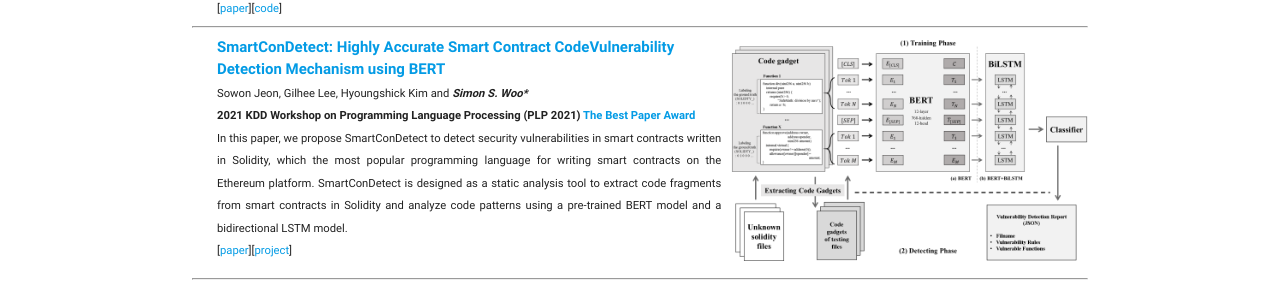
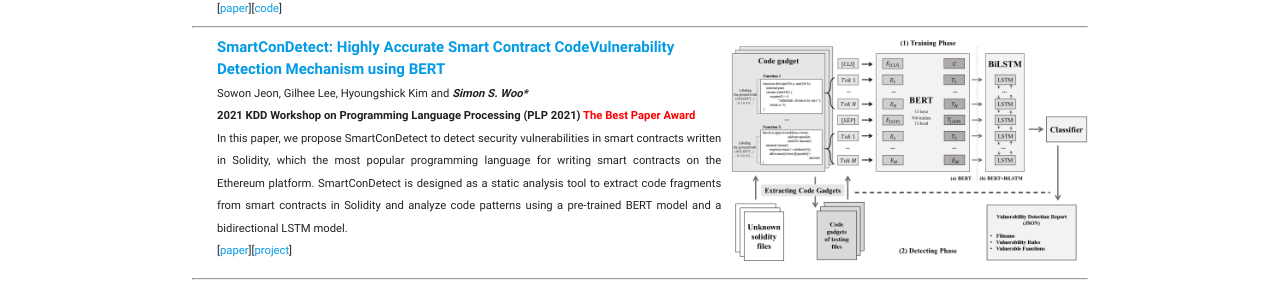
Before and after one commit to Yurim990507/DASH-Lab.github.io, a Jekyll site: the page built from Publication.md, in a window 1280 px wide. Shown: the part 1010-1300 px from the top of the page. Built offline with Jekyll 4.4.1, drawn with Linux system fonts in a browser that asks for light colours.

Commit message:
Update Publication.md

```diff
--- a/Publication.md
+++ b/Publication.md
@@ -127,7 +127,7 @@ permalink: /Publications/
                         <p style="margin-top: 0px;margin-bottom: 0px;text-align: justify;"> <small>  Sowon Jeon, Gilhee Lee, Hyoungshick Kim and <i><b>Simon S. Woo*</b> </i> </small> </p>
                     </tr>
                     <tr>
-                        <p style="margin-top: 0px;margin-bottom: 0px;text-align: justify;"> <small> <b> 2021 KDD Workshop on Programming Language Processing (PLP 2021) <font color="red"><a href="https://cs.skku.edu/ko/edures/research/view/6073">The Best Paper Award</a></font></b> </small> </p>
+                        <p style="margin-top: 0px;margin-bottom: 0px;text-align: justify;"> <small> <b> 2021 KDD Workshop on Programming Language Processing (PLP 2021) <a href="https://cs.skku.edu/ko/edures/research/view/6073"><font color="red">The Best Paper Award</font></a></b> </small> </p>
                     </tr>
                     <tr>
                         <p style="margin-top: 0px;margin-bottom: 0px;text-align: justify;"> <small>In this paper, we propose SmartConDetect to detect security vulnerabilities in smart contracts written in Solidity, which the most popular programming language for writing smart contracts on the Ethereum platform. SmartConDetect is designed as a static analysis tool to extract code fragments from smart contracts in Solidity and analyze code patterns using a pre-trained BERT model and a bidirectional LSTM model.</small> </p>
```
